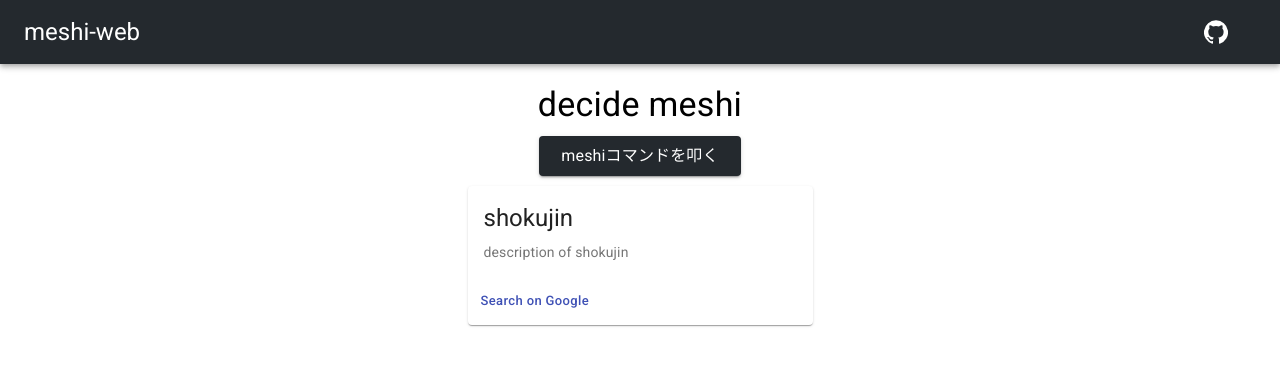
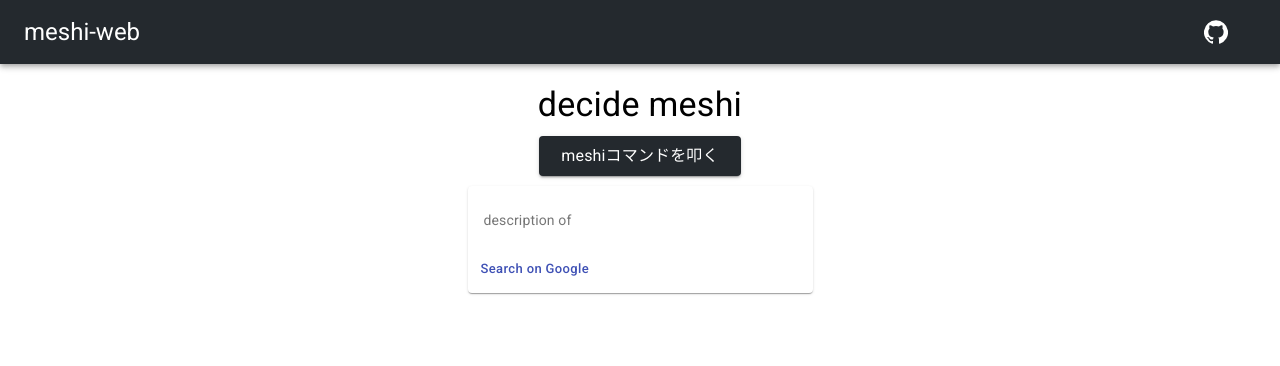
Before and after one commit to kira924age/meshi-web, a React (Create React App) app in the folder meshi-web-frontend/: page / in a window 1280 px wide. Shown: the top 366 px of the page. Built offline with nearby package versions, Linux system fonts and the light colour scheme.

Commit message:
change title of site

```diff
--- a/meshi-web-frontend/public/index.html
+++ b/meshi-web-frontend/public/index.html
@@ -7,7 +7,7 @@
     <meta name="theme-color" content="#000000" />
     <meta
       name="description"
-      content="Web site created using create-react-app"
+      content="meshi command via http"
     />
     <link rel="apple-touch-icon" href="%PUBLIC_URL%/logo192.png" />
     <link rel="stylesheet" href="https://fonts.googleapis.com/css?family=Roboto:300,400,500" />
@@ -27,7 +27,7 @@
       work correctly both with client-side routing and a non-root public URL.
       Learn how to configure a non-root public URL by running `npm run build`.
     -->
-    <title>React App</title>
+    <title>meshi-web App</title>
   </head>
   <body>
     <noscript>You need to enable JavaScript to run this app.</noscript>
--- a/meshi-web-frontend/src/Contents.js
+++ b/meshi-web-frontend/src/Contents.js
@@ -29,14 +29,13 @@
   constructor(props) {
     super(props);
     this.state = {
-      meshi: 'shokujin',
+      meshi: '',
     };
     // This binding is necessary to make `this` work in the callback
     this.handleGetMeshi = this.handleGetMeshi.bind(this);
   }
   handleGetMeshi() {
-    axios
-      .get('/meshi')
+    axios.get('/meshi')
       .then((results) => {
         const data = results.data;
         this.setState(state => ({
```
